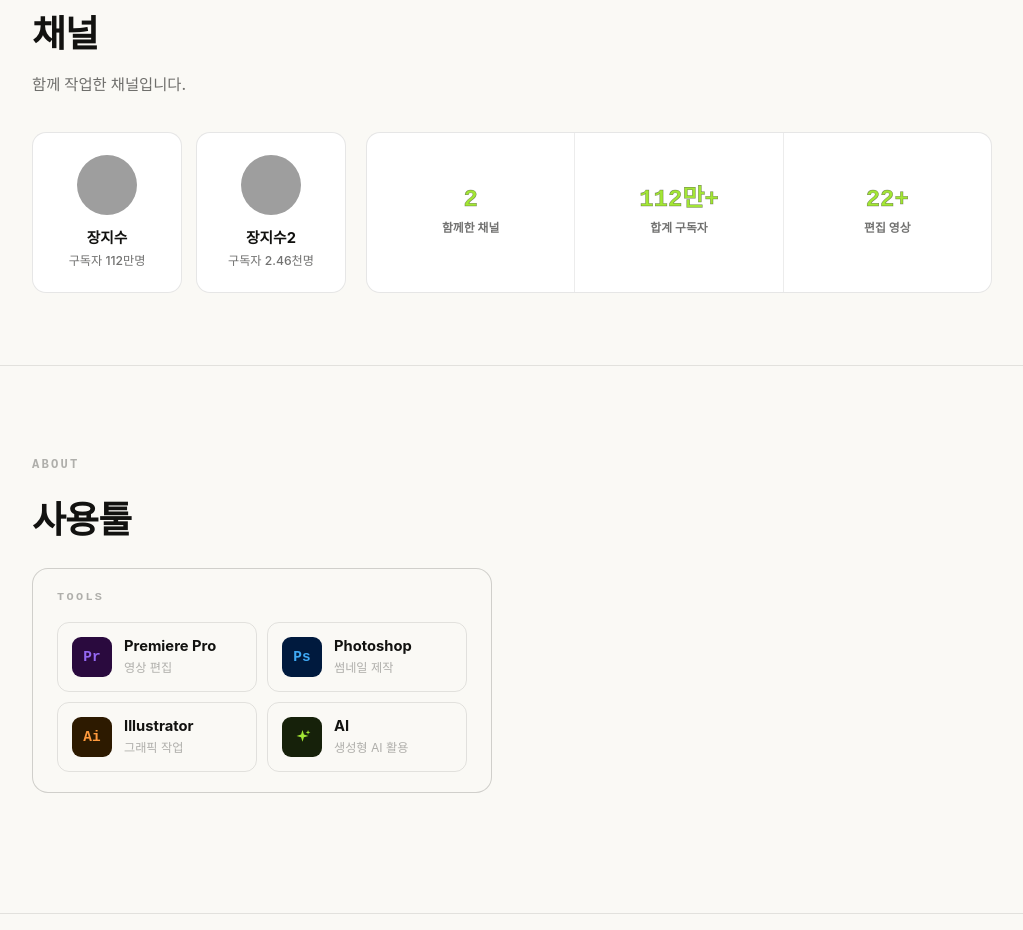
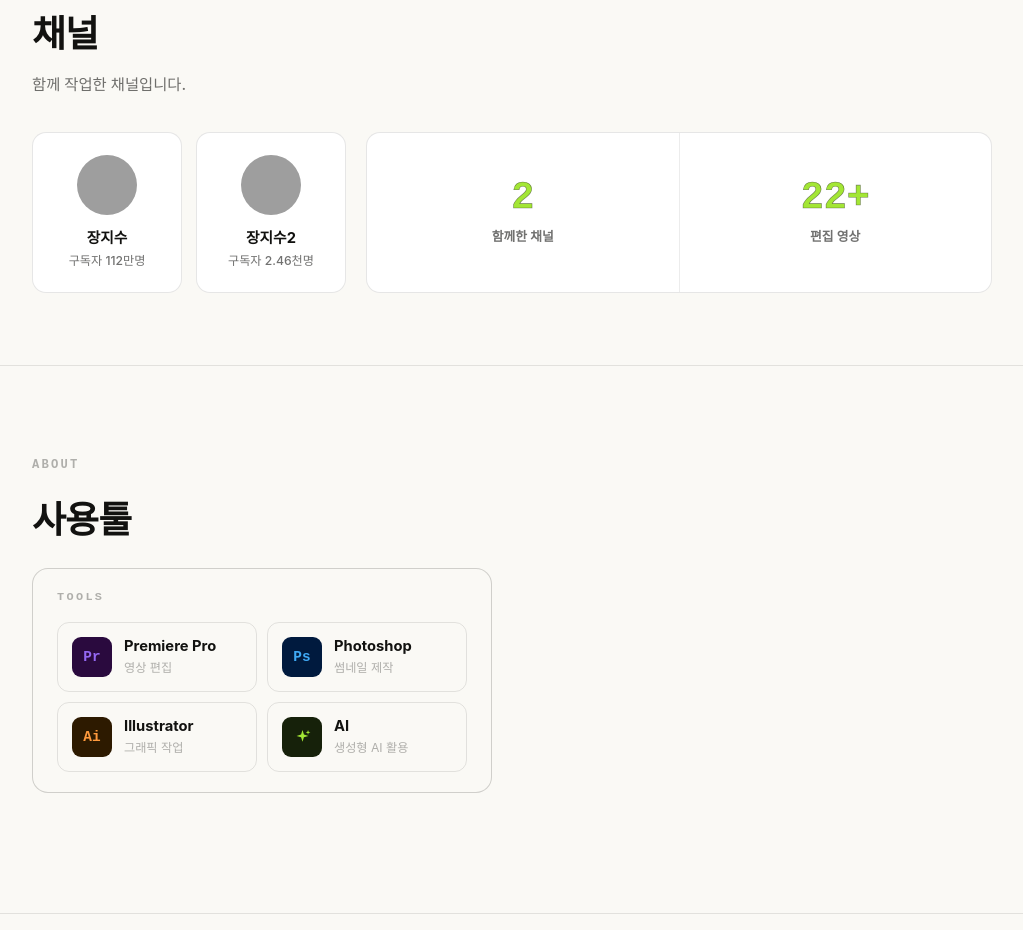
Before and after one commit to brightpants97-tech/mjeans-portfolio, a Next.js app: page / in a window 1280 px wide. Shown: the part 800-1730 px from the top of the page, without its empty margins (128-1151 px from the left). Built offline with nearby package versions, Linux system fonts and the light colour scheme; grey boxes are pictures that could not be loaded; a small style sheet from the web is missing; a web font is replaced by a local one.

Commit message:
design: 합계 구독자 통계 제거, 남은 채널/편집영상 통계 크기 확대

```diff
--- a/app/page.tsx
+++ b/app/page.tsx
@@ -403,14 +403,13 @@ export default function Home() {
             >
               {[
                 { value: '2', label: '함께한 채널' },
-                { value: '112만+', label: '합계 구독자' },
                 { value: `${TOTAL_WORKS}+`, label: '편집 영상' },
               ].map((stat, i) => (
                 <div
                   key={stat.label}
                   style={{
                     flex: 1,
-                    padding: '20px 14px',
+                    padding: '28px 16px',
                     textAlign: 'center',
                     borderLeft: i > 0 ? '1px solid rgba(18,18,16,0.08)' : 'none',
                     display: 'flex',
@@ -418,10 +417,10 @@ export default function Home() {
                     justifyContent: 'center',
                   }}
                 >
-                  <div className="mono" style={{ fontSize: '1.5rem', fontWeight: 900, color: ACCENT, lineHeight: 1, marginBottom: '8px', WebkitTextStroke: '0.5px rgba(18,18,16,0.5)' }}>
+                  <div className="mono" style={{ fontSize: '2.4rem', fontWeight: 900, color: ACCENT, lineHeight: 1, marginBottom: '10px', WebkitTextStroke: '0.6px rgba(18,18,16,0.5)' }}>
                     {stat.value}
                   </div>
-                  <div style={{ fontSize: '0.74rem', fontWeight: 600, color: 'var(--text-dim)' }}>{stat.label}</div>
+                  <div style={{ fontSize: '0.8rem', fontWeight: 600, color: 'var(--text-dim)' }}>{stat.label}</div>
                 </div>
               ))}
             </div>
```
